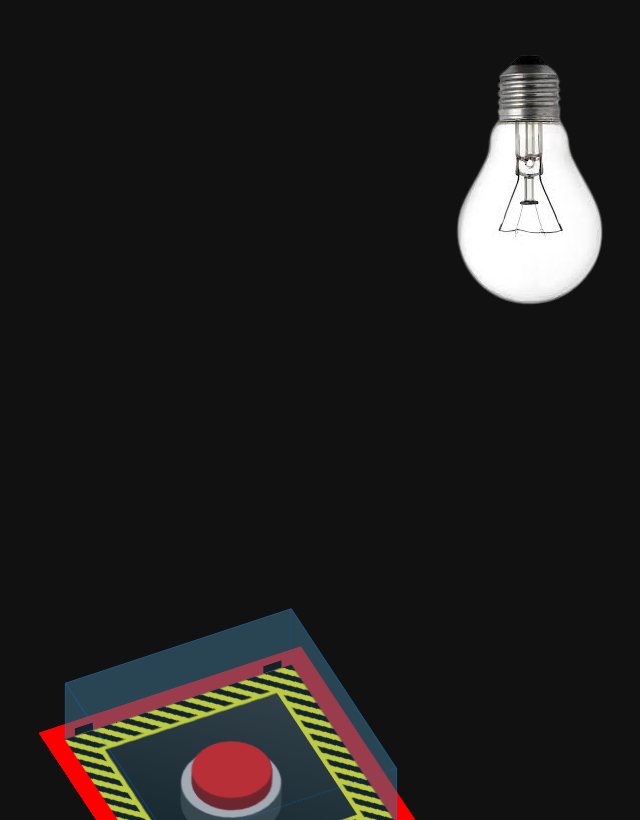
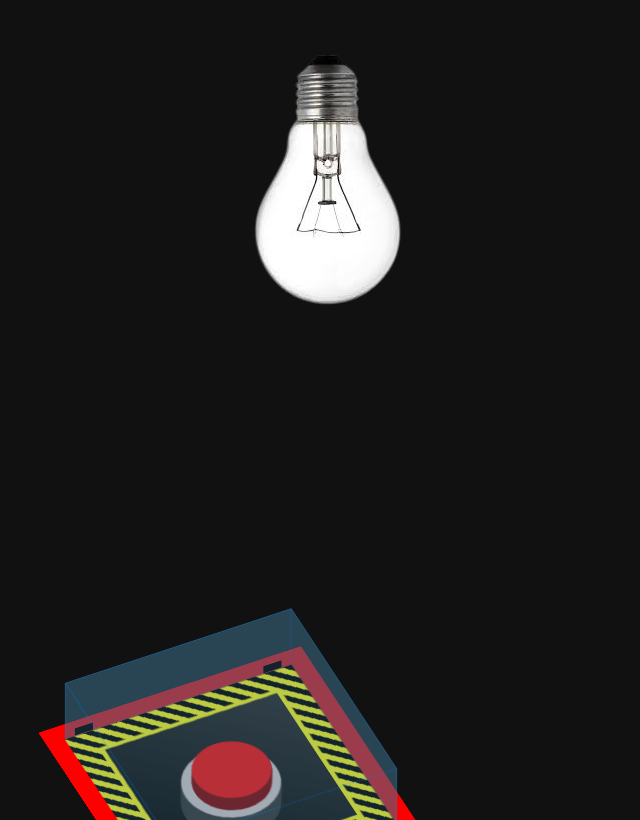
Before and after one commit to Md-Juman-Web-Dev/Lite-No-Off, a plain HTML site: page index.html in a window 1280 px wide. Shown: the whole page, without its empty margins (409-1049 px from the left). Drawn offline with Linux system fonts and the light colour scheme.

Commit message:
Update style.css

```diff
--- a/style.css
+++ b/style.css
@@ -14,7 +14,6 @@ body {
 .bulb-box {
   position: absolute;
   top: 50px;
-  left: 842px;
 }
 .light-img {
   transform: rotate(180deg);
```
